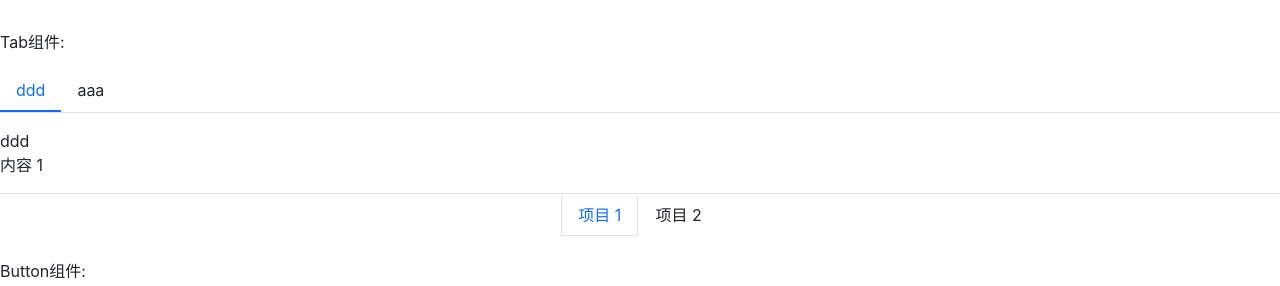
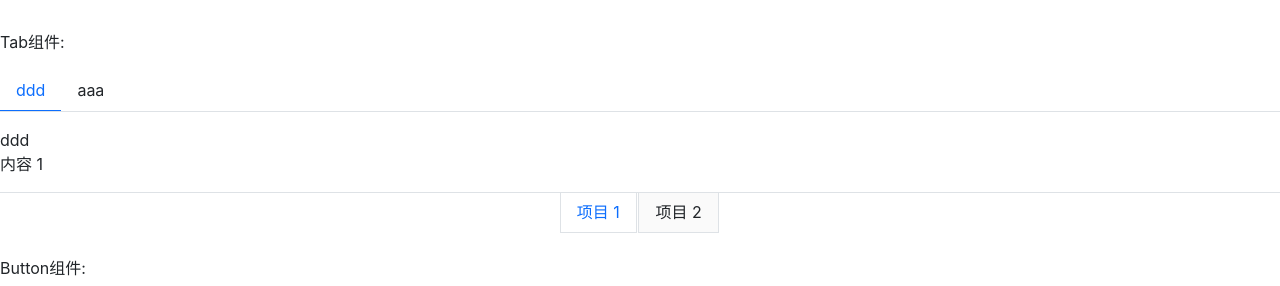
Before and after one commit to Tonyhew/t-ui, a React (Create React App) app: page / in a window 1280 px wide. Shown: the part 304-590 px from the top of the page. Built offline with nearby package versions, Linux system fonts and the light colour scheme.

Commit message:
完善 tab 选项卡的位置功能, 并继续开发后续等

```diff
--- a/src/App.tsx
+++ b/src/App.tsx
@@ -38,7 +38,7 @@ const App: React.FC = () => {
         <br />
 
         <p>Tab组件:</p>
-        <Tab type='line' >
+        <Tab type='line'>
           <TabItem label='ddd'>ddd</TabItem>
           <TabItem label='aaa'>aaa</TabItem>
         </Tab>
--- a/src/components/Tabs/_style.scss
+++ b/src/components/Tabs/_style.scss
@@ -1,10 +1,10 @@
 .tui-tabs-nav {
+  position: relative;
   display: flex;
   flex-wrap: wrap;
   padding-left: 0;
   margin-bottom: $nav-tabs-content-margin;
   list-style: none;
-  border-bottom: $nav-tabs-border-width solid $nav-tabs-border-color;
 }
 
 .tui-tabs-nav-item {
@@ -43,6 +43,13 @@
 
 // 选项卡选中状态的样式
 .nav-line {
+  &::before {
+    position: absolute;
+    right: 0;
+    left: 0;
+    content: '';
+    border-bottom: $nav-tabs-border-width solid $nav-tabs-border-color;
+  }
   .tui-tabs-nav-item {
     &.is-active {
       border-bottom: $nav-tabs-border-width * 2 solid $nav-tabs-link-active-color;
@@ -50,13 +57,21 @@
   }
 }
 
-
 .nav-card {
+  &::before {
+    position: absolute;
+    right: 0;
+    left: 0;
+    content: '';
+    border-bottom: $nav-tabs-border-width solid $nav-tabs-border-color;
+  }
   .tui-tabs-nav-item {
-    border: $nav-tabs-border-width solid transparent;
+    margin-right: 0.1rem;
+    background: #fafafa;
+    border: $nav-tabs-border-width solid #dee2e6;
+    border-bottom: none;
     margin-bottom: -$nav-tabs-border-width;
     &.is-active {
-      @include border-top-radius($nav-tabs-border-radius);
       background-color: $nav-tabs-link-active-bg;
       border-color: $nav-tabs-link-active-border-color;
     }
@@ -67,6 +82,20 @@
   flex-direction: row;
 }
 
+.tui-tab-top {
+  & .nav-line {
+    &::before {
+      bottom: 0;
+    }
+  }
+
+  & .nav-card {
+    &::before {
+      bottom: 0;
+    }
+  }
+}
+
 .tui-tab-bottom {
   display: flex;
   flex-direction: column-reverse;
@@ -75,28 +104,30 @@
     display: flex;
     flex: none;
     align-items: center;
-    border-top: $nav-tabs-border-width solid $nav-tabs-border-color;
-    border-bottom: none;
     margin-top: 1rem;
     margin-bottom: 0;
   }
 
-  .nav-line {
+  & .nav-line {
+    &::before {
+      top: 0;
+    }
     .tui-tabs-nav-item {
       &.is-active {
-        border-bottom: none;
         border-top: $nav-tabs-border-width * 2 solid $nav-tabs-link-active-color;
       }
     }
   }
 
-  .nav-card {
+  & .nav-card {
+    &::before {
+      top: 0;
+      bottom: auto;
+    }
     .tui-tabs-nav-item {
-      border: $nav-tabs-border-width solid transparent;
-      margin-bottom: -$nav-tabs-border-width;
+      border-top: none;
+      border-bottom: $nav-tabs-border-width solid #dee2e6;
       &.is-active {
-        @include border-top-radius($nav-tabs-border-radius);
-        background-color: $nav-tabs-link-active-bg;
         border-color: $nav-tabs-card-link-active-border-color;
       }
     }
--- a/src/components/Tabs/tab.tsx
+++ b/src/components/Tabs/tab.tsx
@@ -108,6 +108,7 @@ const Tab: React.FC<ITabProps> = (props) => {
 Tab.defaultProps = {
   defaultIndex: 0,
   type: 'line',
+  tabPosition: 'top'
 }
 
 export default Tab
```
